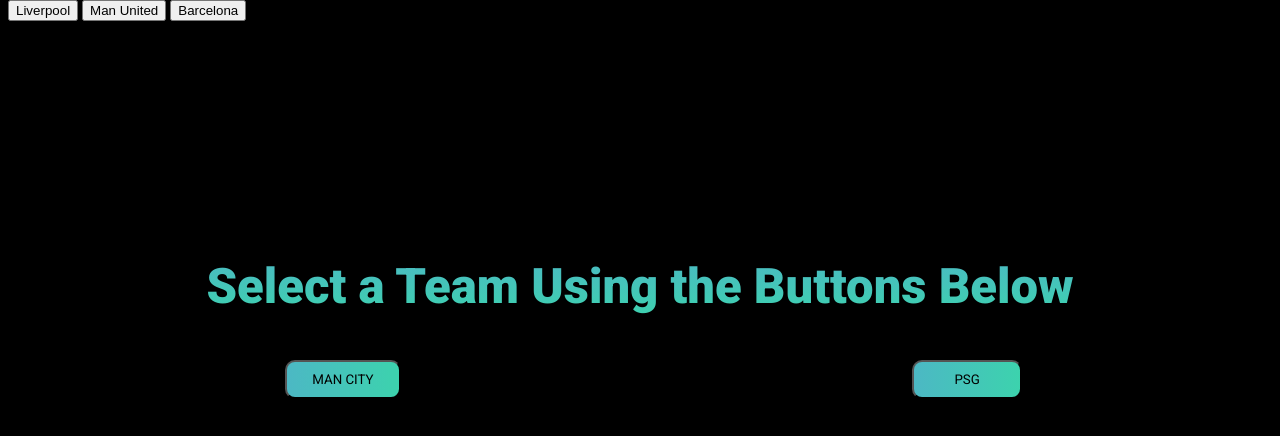
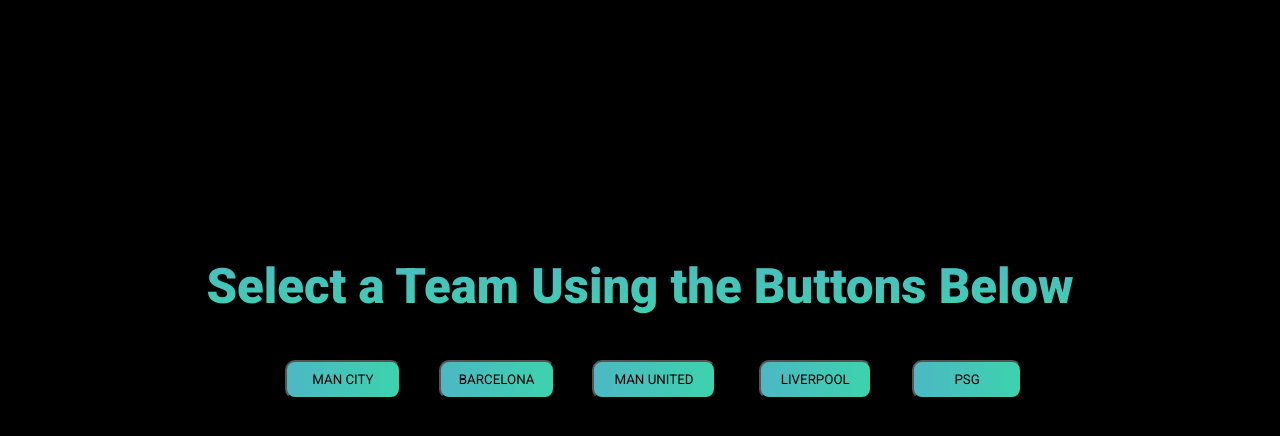
Before and after one commit to neel10i/soccerstatsproject2, a Flask app: page /guest in a window 1280 px wide. Shown: the part 50-486 px from the top of the page. Run offline with Flask 2, Linux system fonts and the light colour scheme; parts of the project's set-up code (start-up, migrations or seed data) failed here and were passed over; some libraries are stand-ins or nearby versions.

Commit message:
Update guest.css

```diff
--- a/myapplication/static/guest.css
+++ b/myapplication/static/guest.css
@@ -36,9 +36,14 @@ body {background-color: rgb(0, 0, 0);
     overflow: hidden;
 }
 
+/* setting the color of the button class mc-button */
 .mc-button {
     background-image: linear-gradient(to right, #4CB8C4 0%, #3CD3AD  51%, #4CB8C4  100%)
   }
+
+/* assigning properties to the class called mc-button */
+
+/* rest of buttons are the same css - just different locations */
   .mc-button {
     font-family: 'Roboto', sans-serif;
     margin: 10px;
@@ -73,3 +78,60 @@ body {background-color: rgb(0, 0, 0);
     top: 50%;
     left: 70.5%;
   }
+
+  .lp-button {
+    background-image: linear-gradient(to right, #4CB8C4 0%, #3CD3AD  51%, #4CB8C4  100%)
+  }
+  .lp-button {
+    font-family: 'Roboto', sans-serif;
+    margin: 10px;
+    padding: 10px 20px;
+    text-align: center;
+    text-transform: uppercase;
+    transition: 0.5s;
+    background-size: 200% auto;
+    color: rgb(0, 0, 0);
+    border-radius: 10px;
+    display: block;
+    position: fixed;
+    top: 50%;
+    left: 58.5%;
+  }
+
+  .mu-button {
+    background-image: linear-gradient(to right, #4CB8C4 0%, #3CD3AD  51%, #4CB8C4  100%)
+  }
+  .mu-button {
+    font-family: 'Roboto', sans-serif;
+    margin: 10px;
+    padding: 10px 20px;
+    text-align: center;
+    text-transform: uppercase;
+    transition: 0.5s;
+    background-size: 200% auto;
+    color: rgb(0, 0, 0);
+    border-radius: 10px;
+    display: block;
+    position: fixed;
+    top: 50%;
+    left: 45.5%;
+  }
+
+  .fcb-button {
+    background-image: linear-gradient(to right, #4CB8C4 0%, #3CD3AD  51%, #4CB8C4  100%)
+  }
+  .fcb-button {
+    font-family: 'Roboto', sans-serif;
+    margin: 10px;
+    padding: 10px 18px;
+    text-align: center;
+    text-transform: uppercase;
+    transition: 0.5s;
+    background-size: 200% auto;
+    color: rgb(0, 0, 0);
+    border-radius: 10px;
+    display: block;
+    position: fixed;
+    top: 50%;
+    left: 33.5%;
+  }
```
